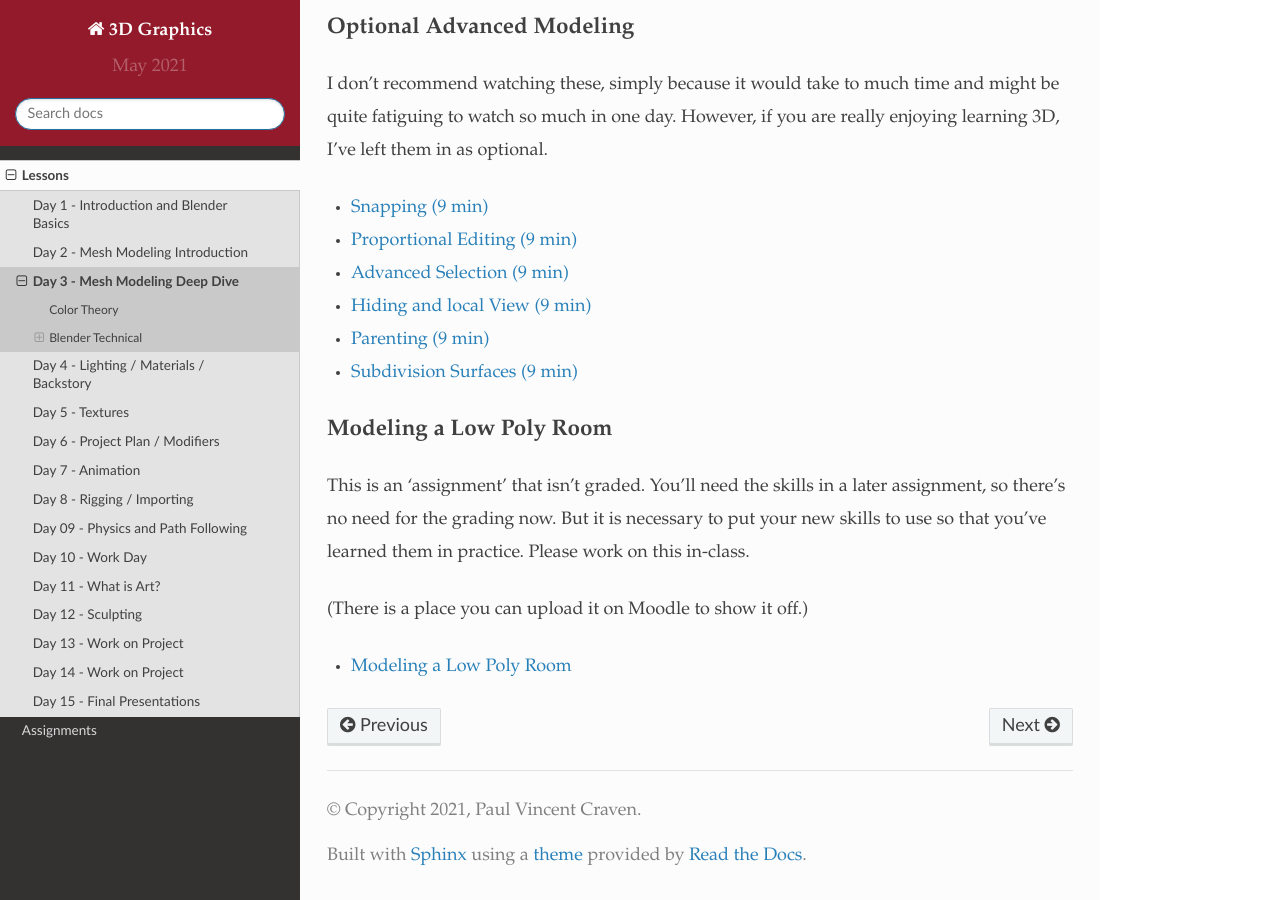
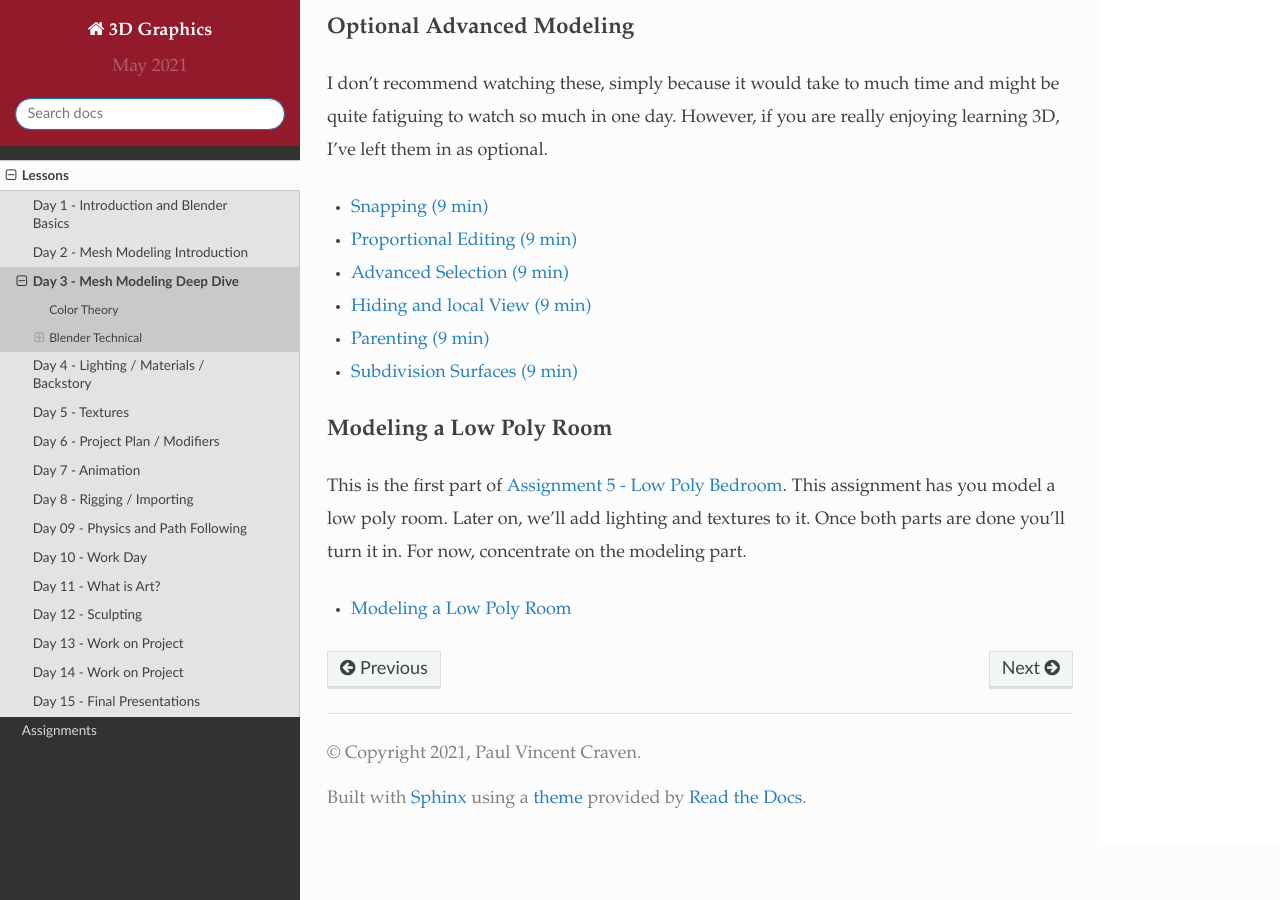
Before and after one commit to pvcraven/3d_graphics_class, a Sphinx documentation site: the page built from source/lessons/day_03/day_03.rst, in a window 1280 px wide and 900 px high, scrolled down 1847 px. Built offline with Sphinx 7.4.7 and the Read the Docs theme 2.0.0, drawn with Linux system fonts in a browser that asks for light colours.

Commit message:
Update day_03.rst

```diff
--- a/source/lessons/day_03/day_03.rst
+++ b/source/lessons/day_03/day_03.rst
@@ -87,11 +87,8 @@ enjoying learning 3D, I've left them in as optional.
 Modeling a Low Poly Room
 ^^^^^^^^^^^^^^^^^^^^^^^^
 
-This is an 'assignment' that isn't graded. You'll need the skills
-in a later assignment, so there's no need for the grading now.
-But it is necessary to put your new skills to use so that you've learned them
-in practice. Please work on this in-class.
-
-(There is a place you can upload it on Moodle to show it off.)
+This is the first part of :ref:`Assignment_05`. This assignment has you model a low
+poly room. Later on, we'll add lighting and textures to it. Once both parts are
+done you'll turn it in. For now, concentrate on the modeling part.
 
 * `Modeling a Low Poly Room <https://simpsoncollege.hosted.panopto.com/Panopto/Pages/Viewer.aspx?id=58c02b24-4b02-43c9-b982-ad1d0159e0d7>`_
```
